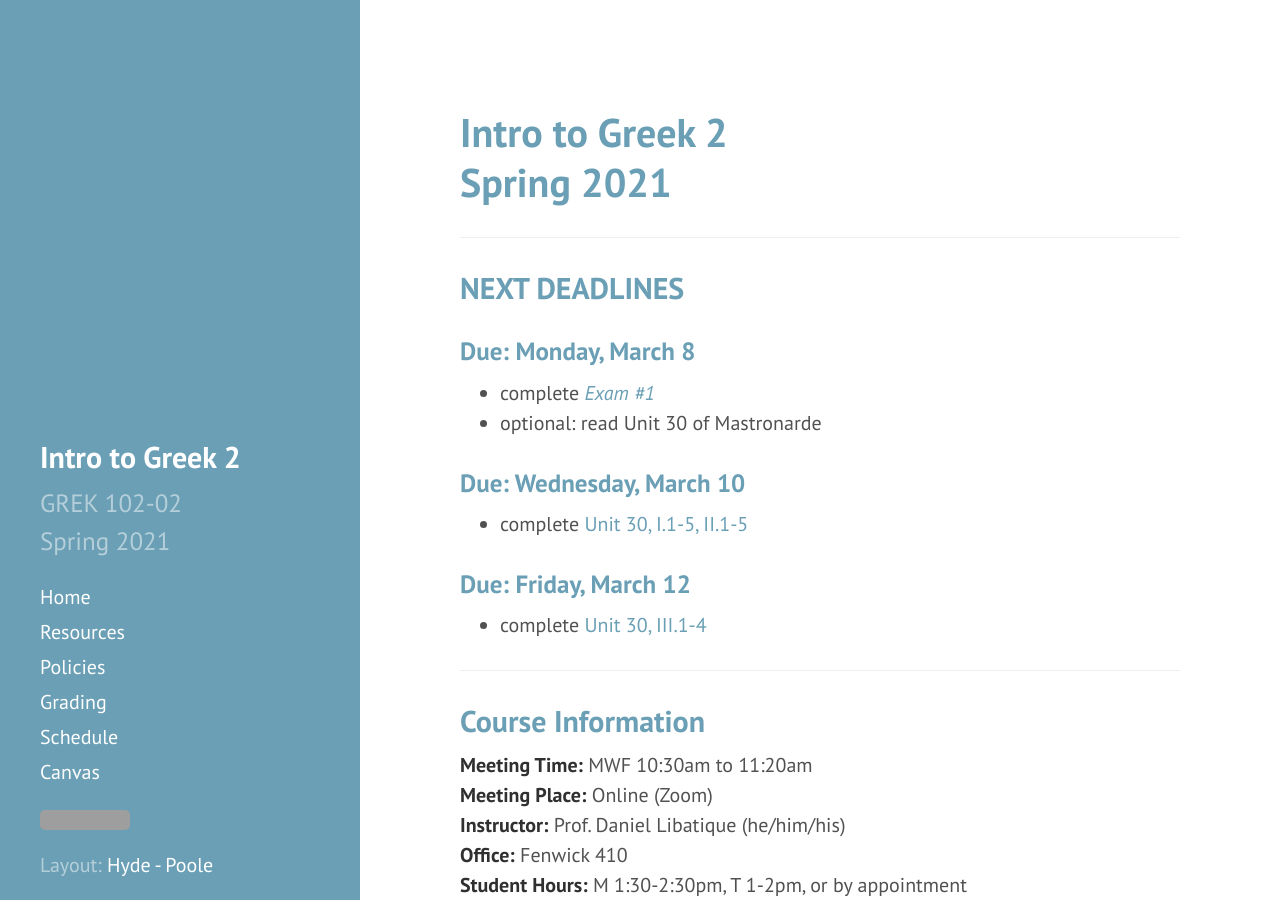
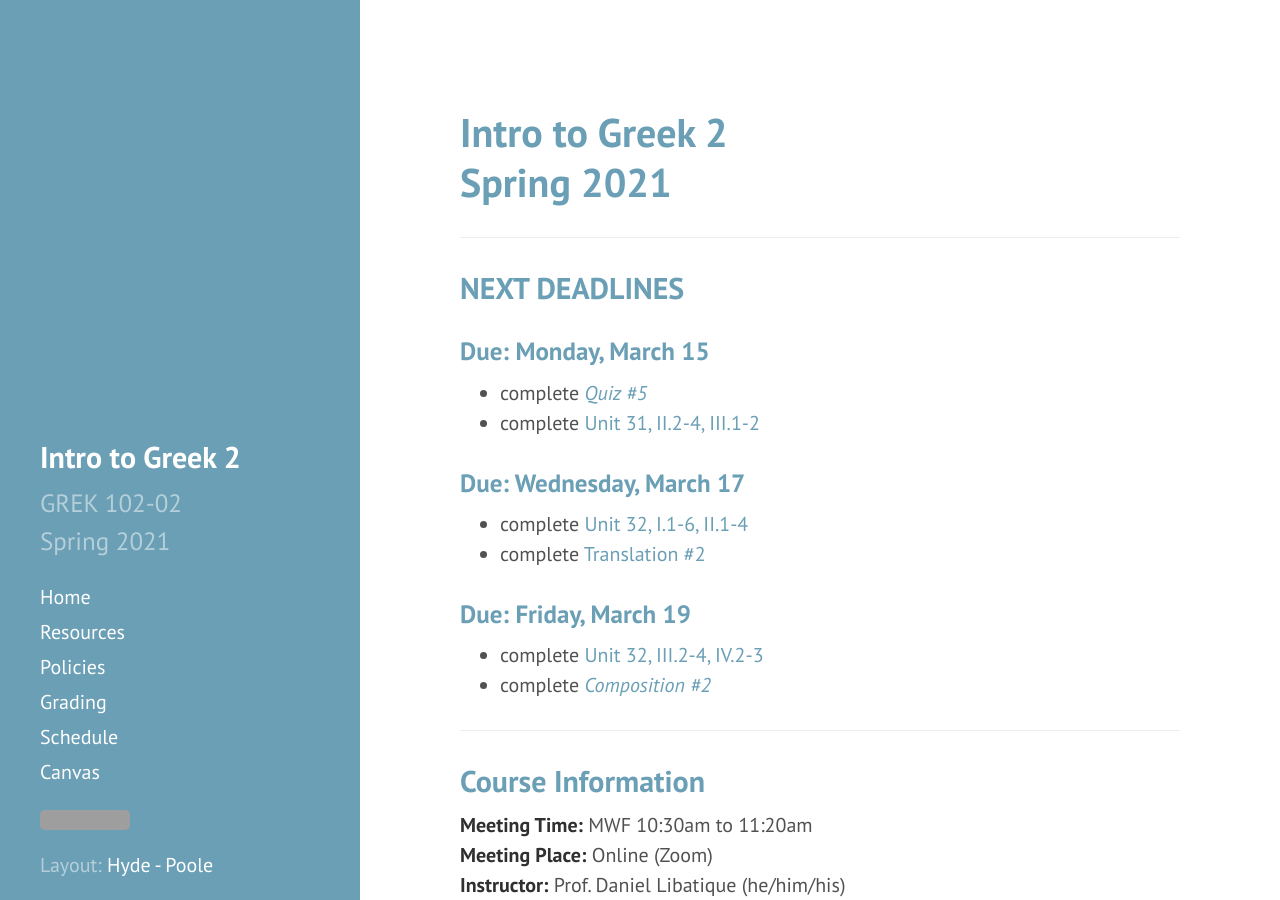
Before and after one commit to DLibatique/GREK102-S21, a Jekyll site: the page built from _pages/index.md, in a window 1280 px wide and 900 px high. Built offline with Jekyll 4.4.1, drawn with Linux system fonts in a browser that asks for light colours; grey boxes are pictures that could not be loaded.

Commit message:
added 3/15 hw, updated homepage

```diff
--- a/_pages/index.md
+++ b/_pages/index.md
@@ -10,15 +10,17 @@ permalink: /
 
 ## NEXT DEADLINES
 
-### Due: Monday, March 8
-* complete [*Exam #1*](https://hc.instructure.com/courses/3462/assignments/30875)
-* optional: read Unit 30 of Mastronarde
+### Due: Monday, March 15
+* complete [*Quiz #5*](https://hc.instructure.com/courses/3462/assignments/30883)
+* complete [Unit 31, II.2-4, III.1-2](https://hc.instructure.com/courses/3462/assignments/28227)
 
-### Due: Wednesday, March 10
-* complete [Unit 30, I.1-5, II.1-5](https://hc.instructure.com/courses/3462/assignments/28225)
+### Due: Wednesday, March 17
+* complete [Unit 32, I.1-6, II.1-4](https://hc.instructure.com/courses/3462/assignments/28228)
+* complete [Translation #2](https://hc.instructure.com/courses/3462/assignments/28249)
 
-### Due: Friday, March 12
-* complete [Unit 30, III.1-4](https://hc.instructure.com/courses/3462/assignments/28226)
+### Due: Friday, March 19
+* complete [Unit 32, III.2-4, IV.2-3](https://hc.instructure.com/courses/3462/assignments/28229)
+* complete [*Composition #2*](https://hc.instructure.com/courses/3462/assignments/30855)
 
 ***
 
```
Also changed, not shown: hw-answers/03-15-21.md (added, +31 -0 lines).
